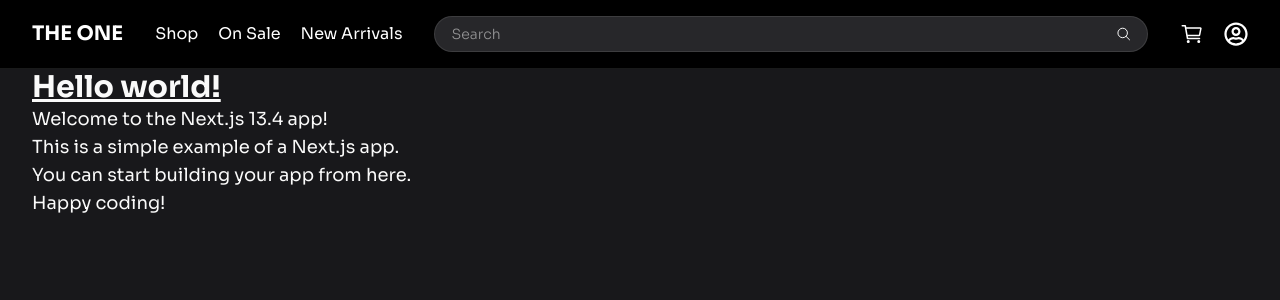
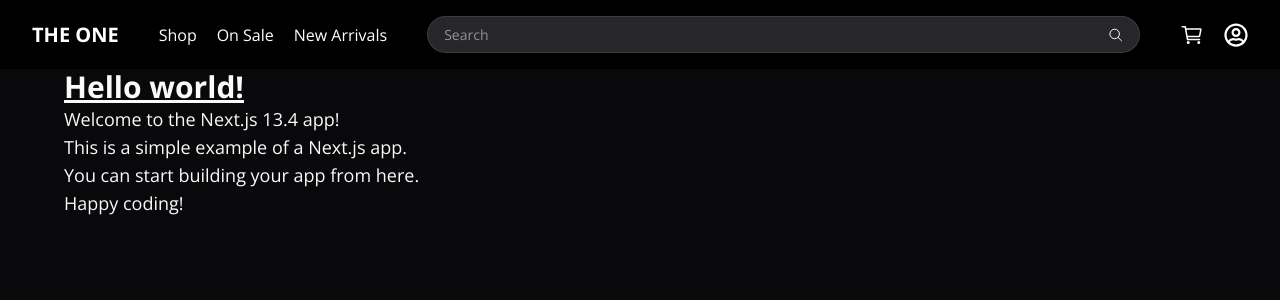
Before and after one commit to mdnuruzzamannirob/e-commerce-frontend, a Next.js app: page / in a window 1280 px wide. Shown: the top 300 px of the page. Built offline with nearby package versions, Linux system fonts and the light colour scheme.

Commit message:
Update Tailwind configuration and upgrade tailwind-merge; enhance layout with new fonts and styles

```diff
--- a/package.json
+++ b/package.json
@@ -18,7 +18,7 @@
     "react": "^19.0.0",
     "react-dom": "^19.0.0",
     "react-icons": "^5.5.0",
-    "tailwind-merge": "^3.0.2",
+    "tailwind-merge": "^3.1.0",
     "tw-animate-css": "^1.2.5"
   },
   "devDependencies": {
--- a/src/app/globals.css
+++ b/src/app/globals.css
@@ -4,6 +4,10 @@
 @custom-variant dark (&:is(.dark *));
 
 @theme {
+  /* --font-primary: var(--font-nunito-sans);
+  --font-secondary: var(--font-open-sans);
+  --font-tertiary: var(--font-sora); */
+
   /* --color-success-100: #49de50;
   --color-success-200: #42c748;
   --color-destructive-100: #f75353;
@@ -19,11 +23,9 @@
 
   --color-dark-100: #020408;
   --color-dark-200: #27282f;
-  --color-dark-300: #242633; */
+  --color-dark-300: #242633;
 
-  --font-sora: 'Sora', sans-serif;
-
-  /* --bg-pattern: url("/pattern.png"); */
+  --bg-pattern: url("/pattern.png"); */
 }
 
 @theme inline {
@@ -31,6 +33,9 @@
   --color-foreground: var(--foreground);
   --font-sans: var(--font-geist-sans);
   --font-mono: var(--font-geist-mono);
+  --font-primary: var(--font-open-sans);
+  --font-secondary: var(--font-nunito-sans);
+  --font-tertiary: var(--font-sora);
   --color-sidebar-ring: var(--sidebar-ring);
   --color-sidebar-border: var(--sidebar-border);
   --color-sidebar-accent-foreground: var(--sidebar-accent-foreground);
@@ -68,8 +73,6 @@
 
 :root {
   --radius: 0.625rem;
-  --background: oklch(1 0 0);
-  --foreground: oklch(0.141 0.005 285.823);
   --card: oklch(1 0 0);
   --card-foreground: oklch(0.141 0.005 285.823);
   --popover: oklch(1 0 0);
@@ -99,6 +102,8 @@
   --sidebar-accent-foreground: oklch(0.21 0.006 285.885);
   --sidebar-border: oklch(0.92 0.004 286.32);
   --sidebar-ring: oklch(0.705 0.015 286.067);
+  --background: oklch(1 0 0);
+  --foreground: oklch(0.13 0.028 261.692);
 }
 
 .dark {
@@ -141,6 +146,7 @@
   }
   body {
     @apply bg-background text-foreground;
+    font-family: var(--font-open-sans) !important;
   }
 }
 
--- a/src/app/layout.tsx
+++ b/src/app/layout.tsx
@@ -1,27 +1,46 @@
 import type { Metadata } from 'next';
-import { Sora } from 'next/font/google';
+import { Sora, Nunito_Sans, Open_Sans } from 'next/font/google';
 import './globals.css';
 import Header from '@/components/Header';
 import Footer from '@/components/Footer';
+import { cn } from '@/lib/utils';
+
+const nunitoSans = Nunito_Sans({
+  subsets: ['latin'],
+  display: 'swap',
+  variable: '--font-nunito-sans',
+});
+
+const openSans = Open_Sans({
+  subsets: ['latin'],
+  display: 'swap',
+  variable: '--font-open-sans',
+});
 
 const sora = Sora({
-  weight: ['100', '200', '300', '400', '500', '600', '700', '800'],
   subsets: ['latin'],
+  display: 'swap',
   variable: '--font-sora',
 });
 
 export const metadata: Metadata = {
   title: 'The One',
-  description:
-    'The One is a modern e-commerce platform that offers a wide range of products and services to meet the needs of its customers.',
+  description: 'Modern e-commerce platform offering diverse products and services.',
 };
 
 export default function RootLayout({ children }: { children: React.ReactNode }) {
   return (
     <html lang="en" className="dark">
-      <body className={`${sora.className} bg-zinc-100 antialiased dark:bg-zinc-900`}>
+      <body
+        className={cn(
+          'bg-background text-foreground antialiased',
+          nunitoSans.variable,
+          openSans.variable,
+          sora.variable,
+        )}
+      >
         <Header />
-        {children}
+        <main className="container">{children}</main>
         <Footer />
       </body>
     </html>
--- a/src/components/Header.tsx
+++ b/src/components/Header.tsx
@@ -9,8 +9,8 @@ const Header = () => {
   const pathname = usePathname();
   const router = useRouter();
   return (
-    <header className="border-b bg-white text-black dark:bg-black dark:text-white">
-      <nav className="container flex items-center justify-between gap-8 p-4">
+    <header className="bg-white text-black dark:bg-black dark:text-white">
+      <nav className="container flex items-center justify-between gap-10 p-4">
         <button
           onClick={() => pathname !== '/' && router.push('/')}
           className="cursor-pointer text-xl font-bold whitespace-nowrap uppercase"
```
Also changed, not shown: components.json, 1 other file (tests, documents, lock files or other folders).
